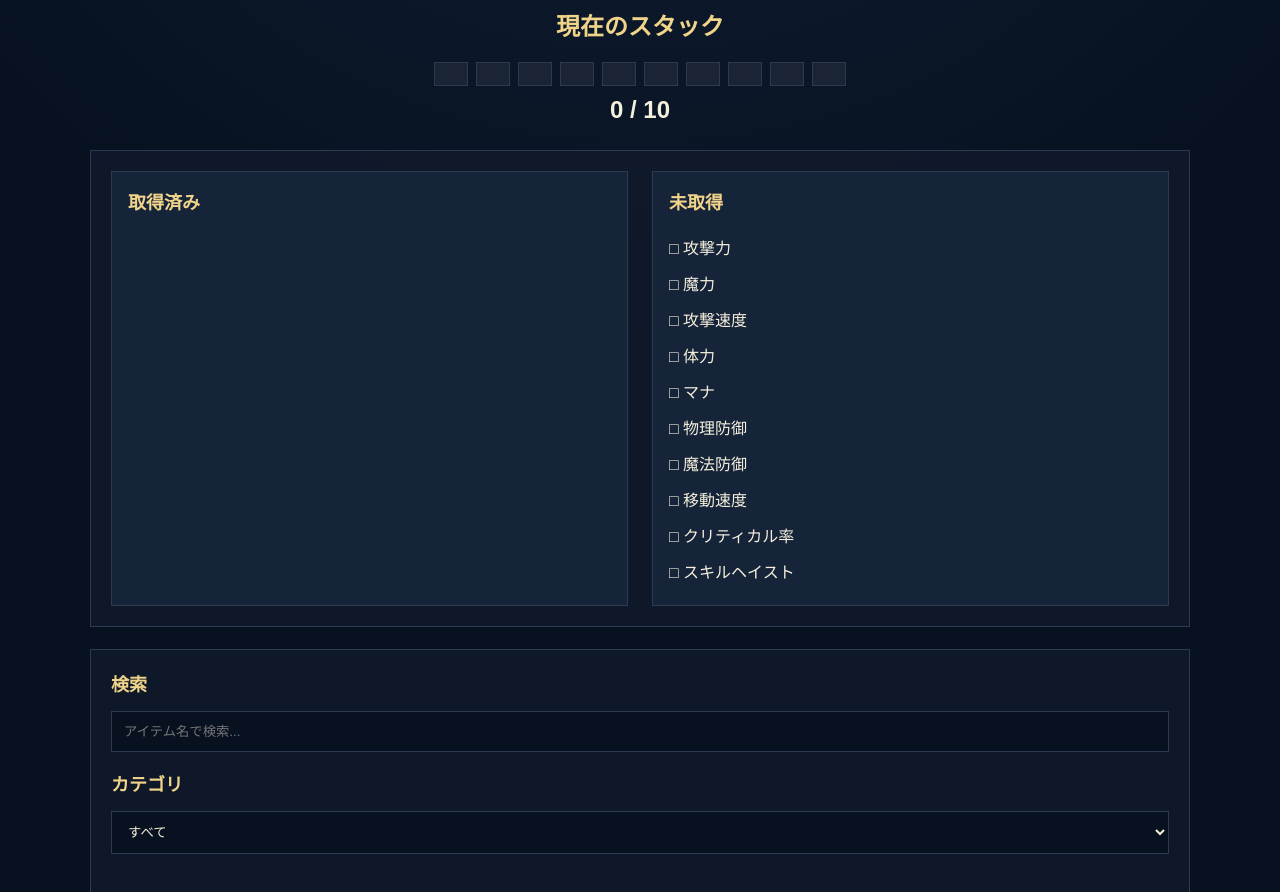
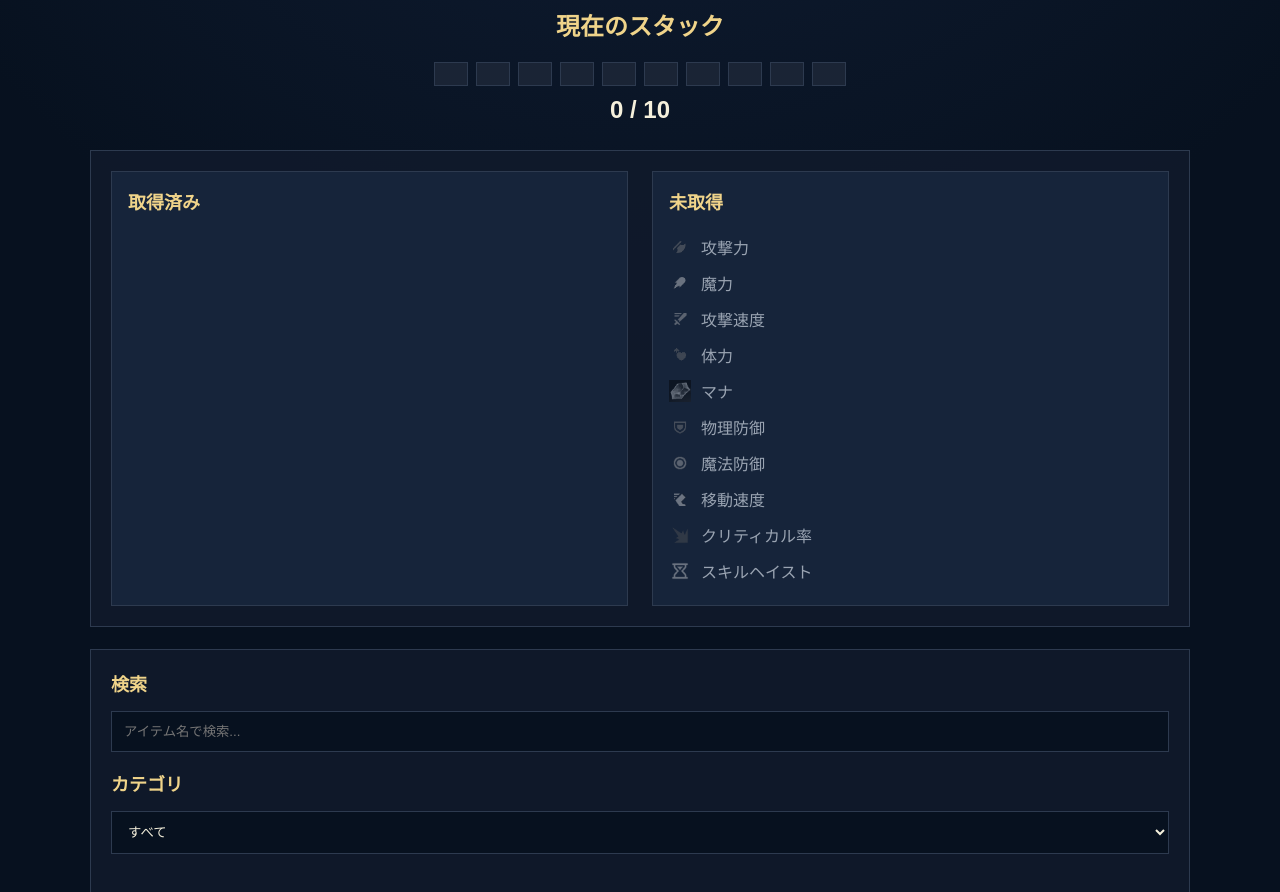
Before and after one commit to go825/jack-of-all-trades-checker, a Flask app: template templates/index.html in a window 1280 px wide. Shown: the part 515-1407 px from the top of the page. Run offline with Flask 3, Linux system fonts and the light colour scheme; the template is opened without the code that fills it, so the values that code supplies are empty.

Commit message:
feat: add icons to Jack of All Trades status

```diff
--- a/static/css/style.css
+++ b/static/css/style.css
@@ -215,6 +215,31 @@ body {
     padding: 6px 0;
 }
 
+.stat-item {
+    display: flex;
+    align-items: center;
+    gap: 10px;
+    min-height: 30px;
+}
+
+.stat-icon {
+    width: 22px;
+    height: 22px;
+    object-fit: contain;
+}
+
+.stat-item.acquired {
+    color: var(--gold-light);
+}
+
+.stat-item.missing {
+    color: var(--muted);
+}
+
+.stat-item.missing .stat-icon {
+    filter: grayscale(1);
+    opacity: 0.4;
+}
 .item-search-panel input,
 .item-search-panel select {
     width: 100%;
--- a/static/js/app.js
+++ b/static/js/app.js
@@ -147,30 +147,33 @@ function renderStack(stackCount) {
     });
 }
 
-function renderStatus(acquiredStats){
+function renderStatus(acquiredStats) {
+    const acquiredList = document.getElementById("acquired-stats");
+    const missingList = document.getElementById("missing-stats");
 
-    const acquiredList=document.getElementById("acquired-stats");
-    const missingList=document.getElementById("missing-stats");
+    acquiredList.innerHTML = "";
+    missingList.innerHTML = "";
 
-    acquiredList.innerHTML="";
-    missingList.innerHTML="";
+    JACK_STAT_LIST.forEach(stat => {
+        const isAcquired = acquiredStats.includes(stat);
+        const li = document.createElement("li");
+        const icon = document.createElement("img");
+        const label = document.createElement("span");
 
-    JACK_STAT_LIST.forEach(stat=>{
+        li.className = isAcquired ? "stat-item acquired" : "stat-item missing";
+        icon.className = "stat-icon";
+        icon.src = `/static/images/stats/${STAT_ICONS[stat]}`;
+        icon.alt = "";
+        icon.setAttribute("aria-hidden", "true");
+        label.textContent = stat;
 
-        const li=document.createElement("li");
+        li.appendChild(icon);
+        li.appendChild(label);
 
-        if(acquiredStats.includes(stat)){
-
-            li.textContent="✔ "+stat;
+        if (isAcquired) {
             acquiredList.appendChild(li);
-
-        }else{
-
-            li.textContent="□ "+stat;
+        } else {
             missingList.appendChild(li);
-
         }
-
     });
-
 }
--- a/static/js/stack.js
+++ b/static/js/stack.js
@@ -11,6 +11,18 @@ const JACK_STAT_LIST = [
     "スキルヘイスト"
 ];
 
+const STAT_ICONS = {
+    "攻撃力": "attack-damage.png",
+    "魔力": "ability-power.png",
+    "攻撃速度": "attack-speed.png",
+    "体力": "health.png",
+    "マナ": "mana.png",
+    "物理防御": "armor.png",
+    "魔法防御": "magic-resist.png",
+    "移動速度": "movement-speed.png",
+    "クリティカル率": "critical-strike.png",
+    "スキルヘイスト": "ability-haste.png"
+};
 const STAT_RULES = {
     FlatPhysicalDamageMod: "攻撃力",
     FlatMagicDamageMod: "魔力",
```
Also changed, not shown: static/images/stats/ability-haste.png (added), static/images/stats/ability-power.png (added), static/images/stats/armor.png (added), static/images/stats/attack-damage.png (added), static/images/stats/attack-speed.png (added), static/images/stats/critical-strike.png (added), static/images/stats/health.png (added), static/images/stats/magic-resist.png (added), static/images/stats/mana.png (added), static/images/stats/movement-speed.png (added).
